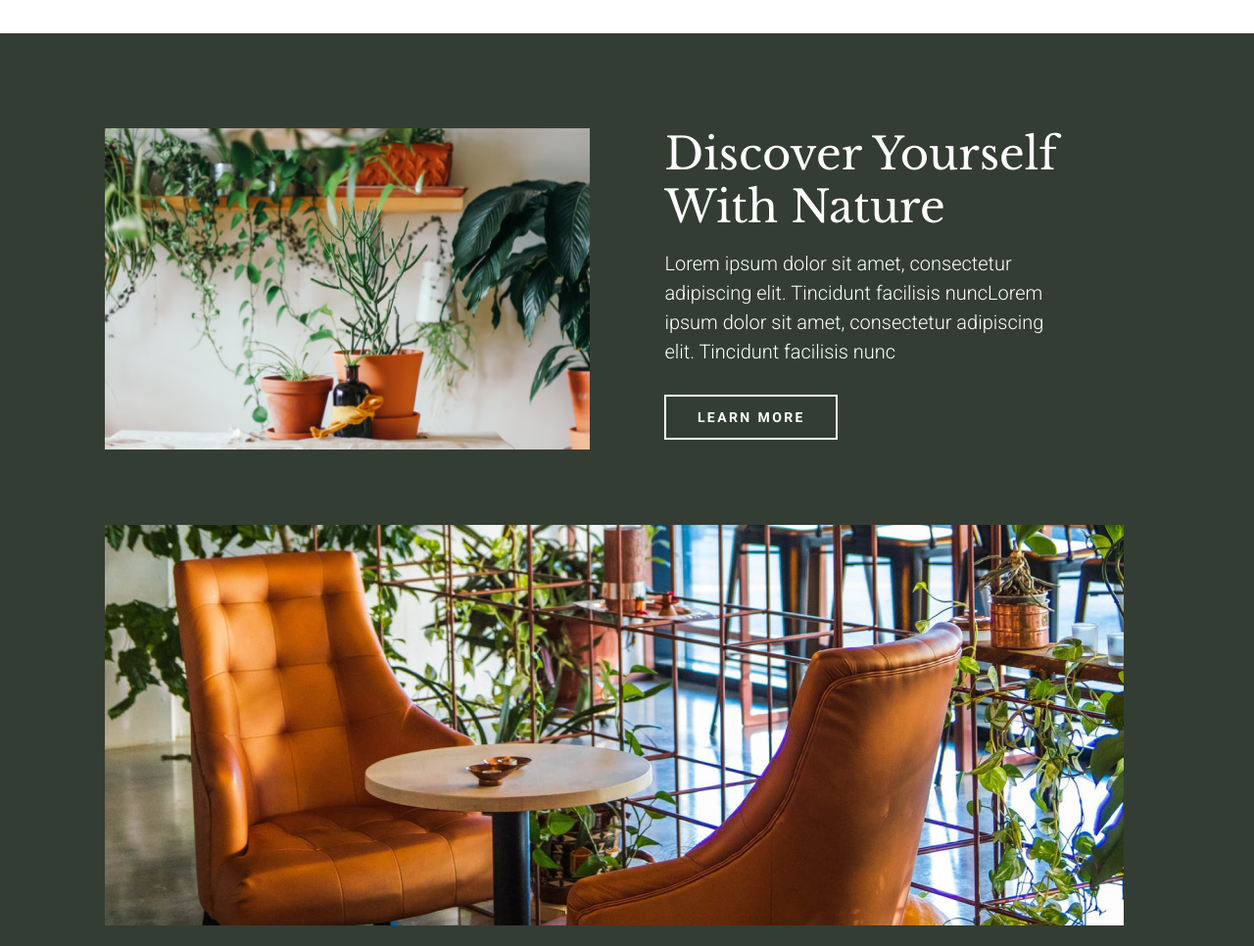
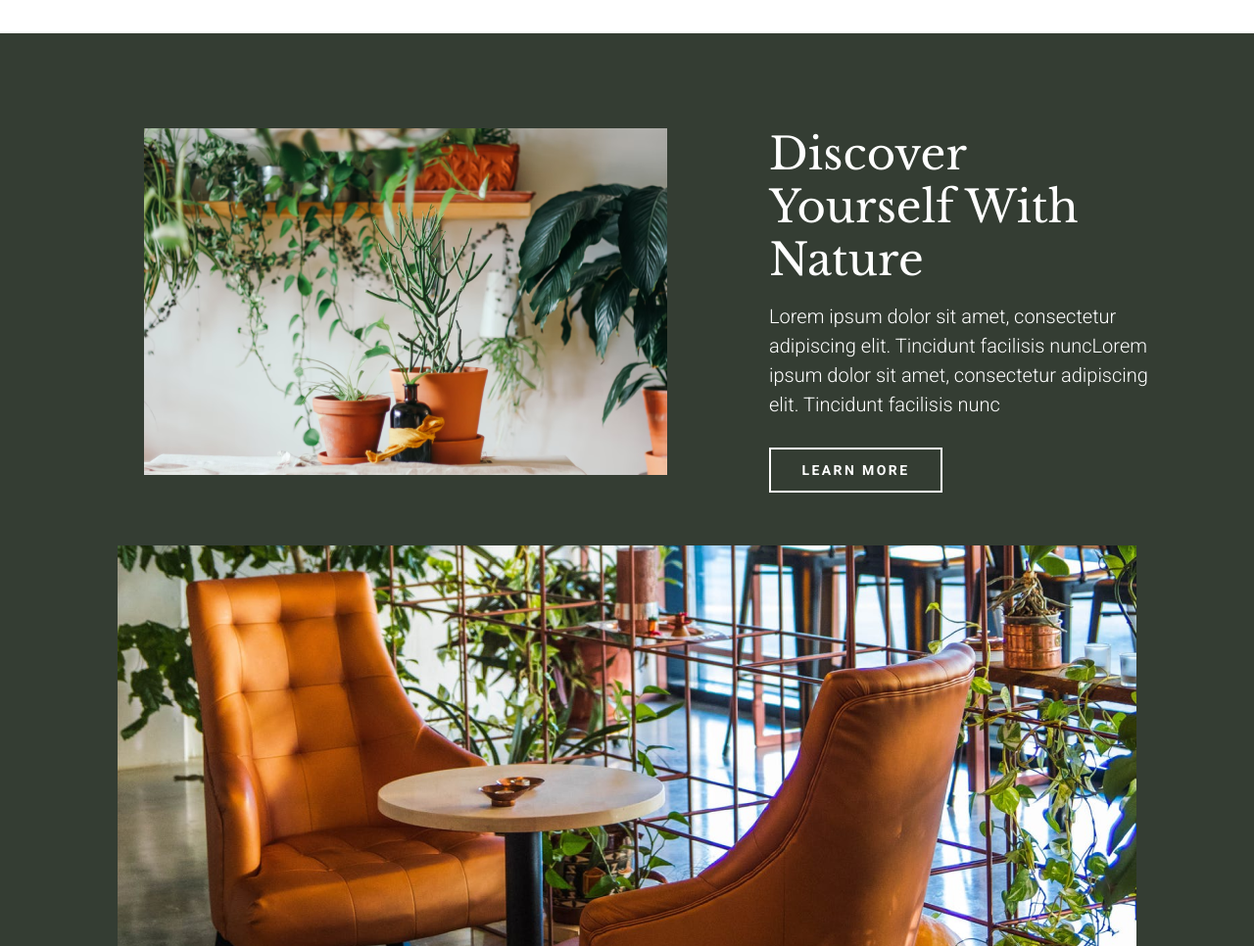
Before and after one commit to janeund/botanical-garden, a plain HTML site: page index.html in a window 1280 px wide. Shown: the part 880-1846 px from the top of the page at 98% size. Drawn offline with nearby package versions, Linux system fonts and the light colour scheme.

Commit message:
feat: add styles for discover section

```diff
--- a/styles.css
+++ b/styles.css
@@ -143,8 +143,8 @@ body {
 
 .container {
   padding-inline: 30px;
+  max-width: 1260px;
   margin-inline: auto;
-  max-width: 1260px;
 }
 
 .sr-only {
@@ -301,24 +301,26 @@ body {
 } */
 
 .discover-grid {
-  grid-template-columns: repeat(2, 1fr);
-  gap: 4.8rem;
+  grid-template-columns: repeat(5, 1fr);
+  gap: 4rem;
 }
 
 .grid-box-1 {
-  grid-column: 1 / 2;
+  grid-column: 1 / 4;
   grid-row: 1;
+  justify-self: center;
 }
 
 .grid-box-2 {
-  grid-column: 2 / 3;
+  grid-column: 4 / 6;
   grid-row: 1;
   max-width: 402px;
 }
 
 .grid-box-3 {
-  grid-column: 1 / 3;
+  grid-column: 1 / 6;
   grid-row: 2;
+  justify-self: center;
 }
 
 .discover-title {
```
